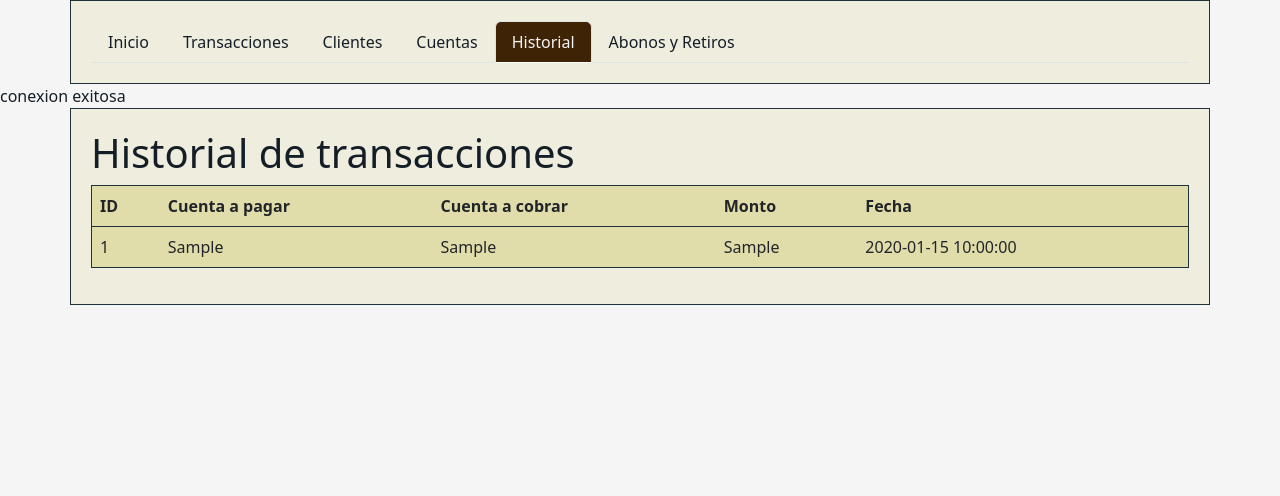
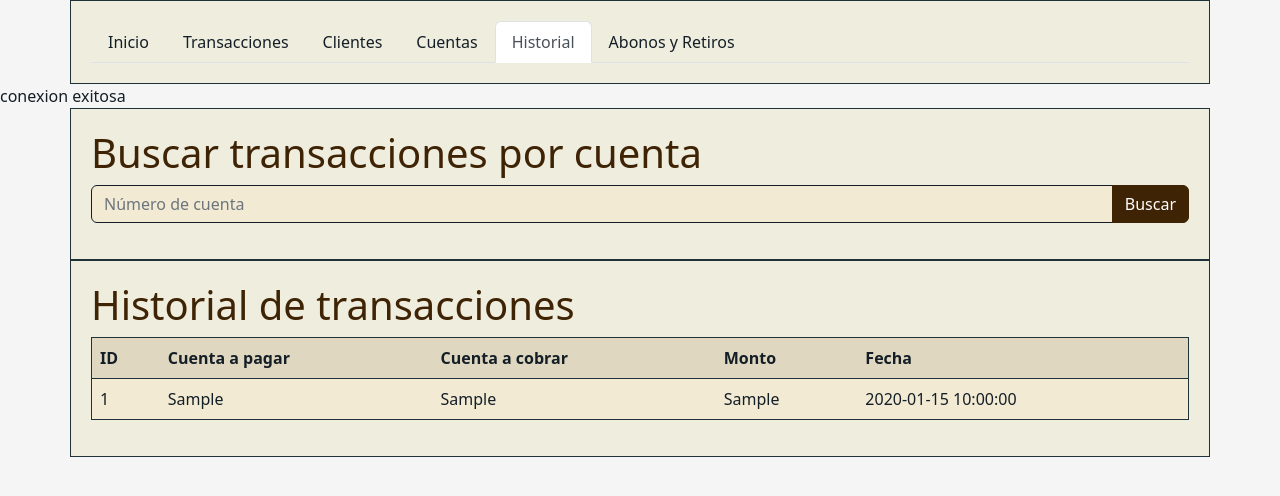
Before and after one commit to JaviBlaus/Sistemas-Op, a PHP site: page /Historial.php in a window 1280 px wide. Shown: the top 496 px of the page. Run offline with PHP 8.4, Linux system fonts and the light colour scheme; tables that the repository leaves empty or names only in its code hold one stand-in row (values such as "Sample post").

Commit message:
Update Historial.php
termina historial, agrega forma de filtrar por cuenta y colores

```diff
--- a/websito/secciones/Historial.php
+++ b/websito/secciones/Historial.php
@@ -3,16 +3,106 @@ include("../templates/cabecera.php");
 include("../configuraciones/bd.php");
 
 $conexionBD = BD::crearInstancia();
+$cuenta = isset($_GET['cuenta']) ? $_GET['cuenta'] : '';
+
+if (!empty($cuenta)) {
+  $sql = "SELECT * FROM transacciones WHERE cta_paga_transa = :cuenta OR cta_cobra_transa = :cuenta";
+  $consulta = $conexionBD->prepare($sql);
+  $consulta->bindValue(':cuenta', $cuenta);
+} else {
   $sql = "SELECT * FROM transacciones";
   $consulta = $conexionBD->prepare($sql);
-if ($consulta->execute()) {
+}
+
+$consulta->execute();
+$resultado = $consulta->fetchAll(PDO::FETCH_ASSOC);
 ?>
+
+<!doctype html>
+<html lang="en">
+
+<head>
+  <title>Title</title>
+  <!-- Required meta tags -->
+  <meta charset="utf-8">
+  <meta name="viewport" content="width=device-width, initial-scale=1, shrink-to-fit=no">
+
+  <!-- Bootstrap CSS v5.2.1 -->
+  <link href="https://cdn.jsdelivr.net/npm/bootstrap@5.2.1/dist/css/bootstrap.min.css" rel="stylesheet"
+    integrity="sha384-iYQeCzEYFbKjA/T2uDLTpkwGzCiq6soy8tYaI1GyVh/UjpbCx/TYkiZhlZB6+fzT" crossorigin="anonymous">
+
+  <style>
+    body {
+      background-color: #F5F5F5;
+      color: #141E27;
+    }
+
+    .container {
+      background-color: #EEEDDE;
+      border: 1px solid #203239;
+      padding: 20px;
+    }
+
+    h1 {
+      color: #3F2305;
+    }
+
+    input.form-control {
+      background-color: #F2EAD3;
+      border: 1px solid #141E27;
+      color: #141E27;
+    }
+
+    button.btn.btn-primary {
+      background-color: #3F2305;
+      border-color: #3F2305;
+    }
+
+    table.table {
+      background-color: #E0DDAA;
+      border: 1px solid #203239;
+    }
+
+    a.nav-link {
+      background-color: #F2EAD3;
+      color: #141E27;
+    }
+
+    a.nav-link:hover,
+    a.nav-link.active {
+      background-color: #EEEDDE;
+      color: #141E27;
+    }
+
+    .table th {
+      background-color: #DFD7BF;
+      color: #141E27;
+    }
+
+    .table td {
+      background-color: #F2EAD3;
+      color: #141E27;
+    }
+  </style>
+</head>
+
+<body>
+  <div class="container">
+    <h1>Buscar transacciones por cuenta</h1>
+
+    <form action="Historial.php" method="GET" class="mb-3">
+      <div class="input-group">
+        <input type="text" class="form-control" name="cuenta" placeholder="Número de cuenta">
+        <button class="btn btn-primary" type="submit">Buscar</button>
+      </div>
+    </form>
+  </div>
 
   <div class="container">
     <h1>Historial de transacciones</h1>
 
     <table class="table">
-    <thead>
+      <thead style="background-color: #DFD7BF; color: #141E27;">
         <tr>
           <th>ID</th>
           <th>Cuenta a pagar</th>
@@ -22,23 +112,20 @@ if ($consulta->execute()) {
         </tr>
       </thead>
       <tbody>
-      <?php while ($row = $consulta->fetch(PDO::FETCH_ASSOC)) : ?>
-        <tr>
+        <?php foreach ($resultado as $row) : ?>
+          <tr style="background-color: #F2EAD3; color: #141E27;">
             <td><?php echo $row['id_transa']; ?></td>
             <td><?php echo $row['cta_paga_transa']; ?></td>
             <td><?php echo $row['cta_cobra_transa']; ?></td>
             <td><?php echo $row['monto_transa']; ?></td>
             <td><?php echo $row['fecha_transa']; ?></td>
           </tr>
-      <?php endwhile; ?>
+        <?php endforeach; ?>
       </tbody>
     </table>
   </div>
 
-<?php
-} else {
-  echo "Error: " . $consulta->errorInfo()[2];
-}
+  <?php include("../templates/pie.php"); ?>
+</body>
 
-include("../templates/pie.php");
-?>
+</html>
```
Lines whose indentation alone changed are shown as unchanged.
